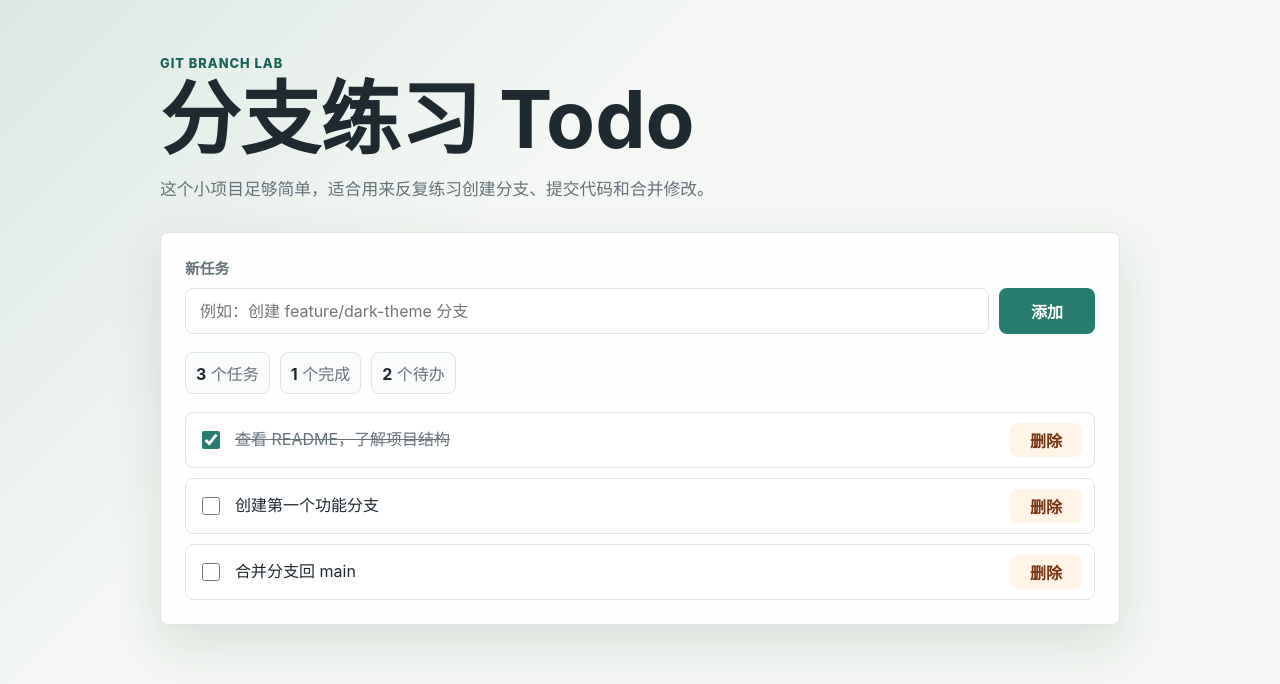
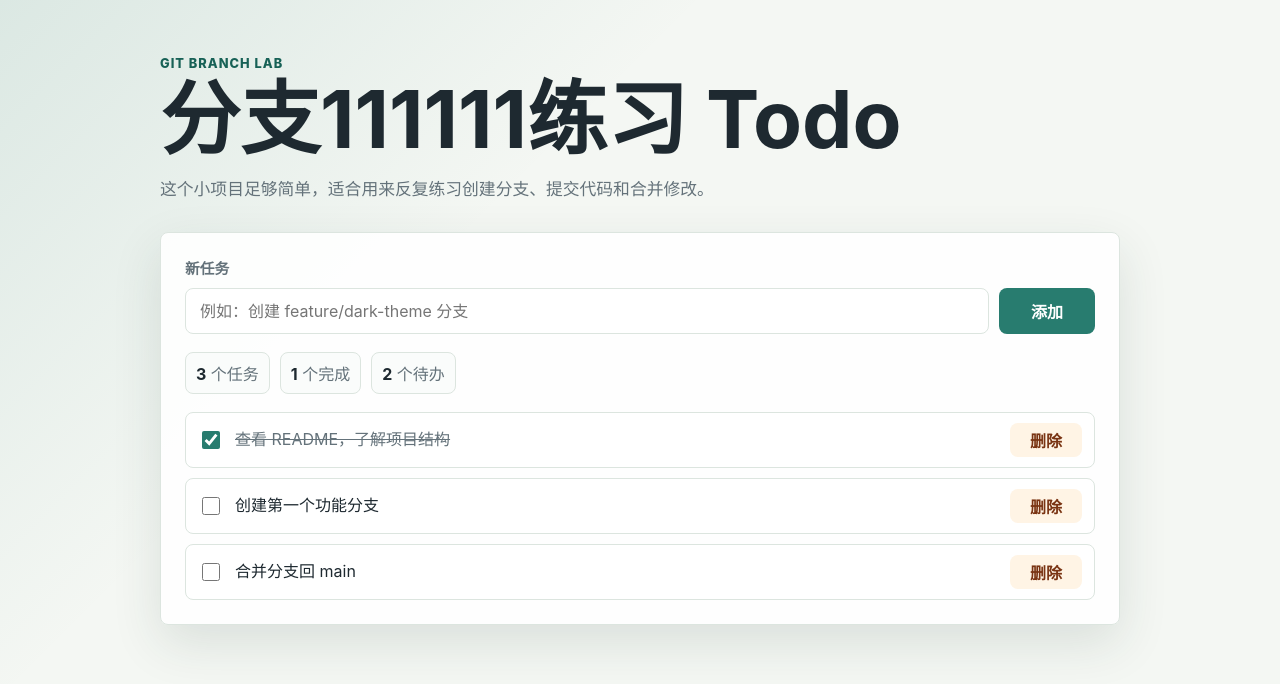
Before and after one commit to x2410516039/test, a plain HTML site: page index.html in a window 1280 px wide. Drawn offline with Linux system fonts and the light colour scheme.

Commit message:
branch111 增加1111

```diff
--- a/index.html
+++ b/index.html
@@ -10,7 +10,7 @@
     <main class="app-shell">
       <section class="hero" aria-labelledby="app-title">
         <p class="eyebrow">Git Branch Lab</p>
-        <h1 id="app-title">分支练习 Todo</h1>
+        <h1 id="app-title">分支111111练习 Todo</h1>
         <p class="summary">
           这个小项目足够简单，适合用来反复练习创建分支、提交代码和合并修改。
         </p>
```
